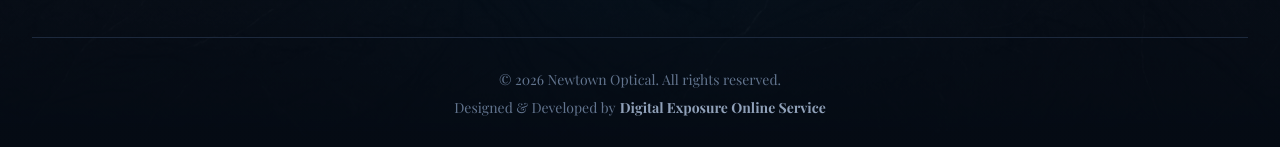
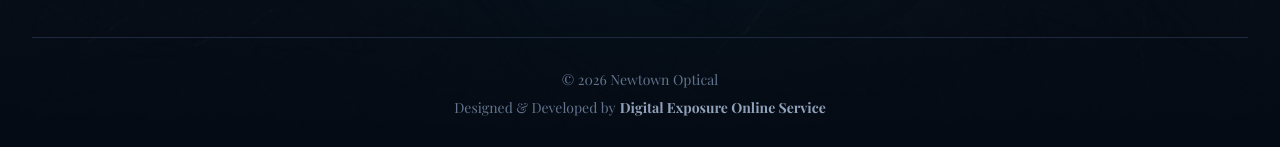
Before and after one commit to deosweb2025/NewTown_Optical_Website, a React (Vite) app: page / in a window 1280 px wide. Shown: the part 6706-6853 px from the top of the page. Built offline with nearby package versions, Linux system fonts and the light colour scheme; a web font is replaced by a local one.

Commit message:
remove all right reserve in footer

```diff
--- a/src/components/layout/Footer.jsx
+++ b/src/components/layout/Footer.jsx
@@ -84,7 +84,7 @@ const Footer = () => {
         {/* Bottom Bar */}
         <div className="border-t border-slate-800 pt-8 flex flex-col justify-center items-center gap-2 text-sm text-slate-500 text-center">
           <p>
-            &copy; {new Date().getFullYear()} {siteData.company.name}. All rights reserved.
+            &copy; {new Date().getFullYear()} {siteData.company.name}
           </p>
           <p className="flex items-center text-center">
             Designed & Developed by
```
